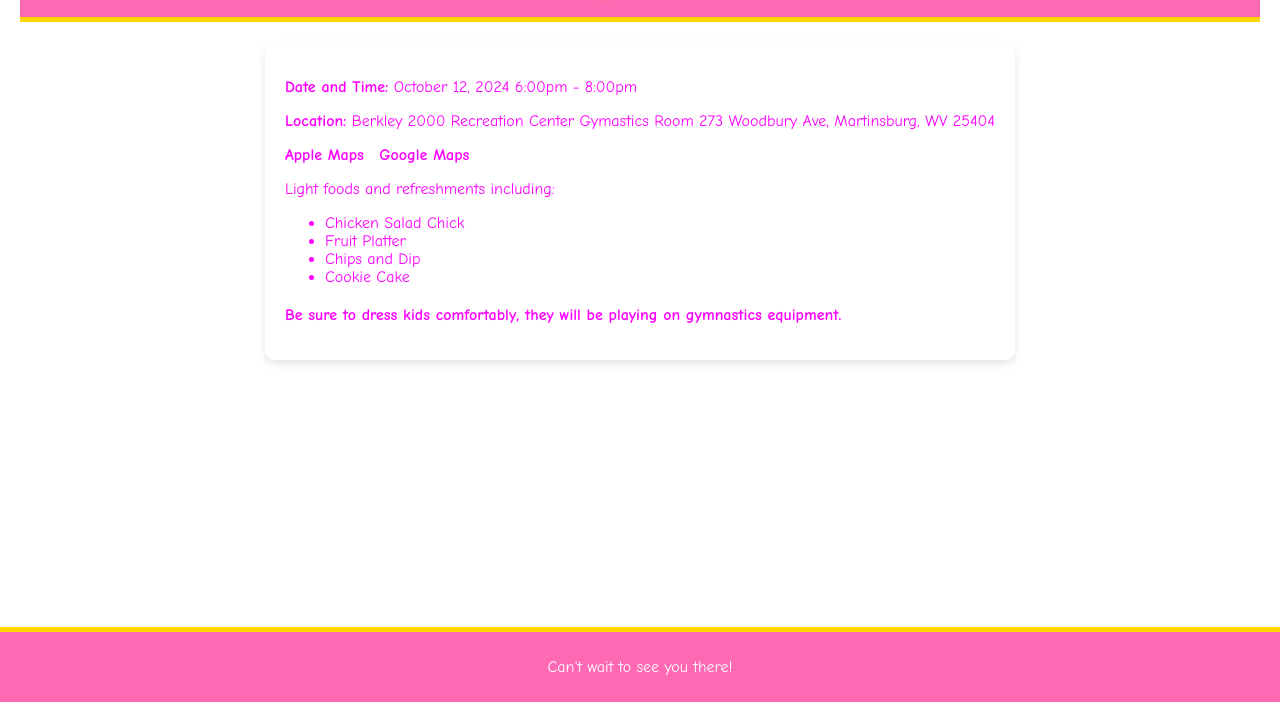
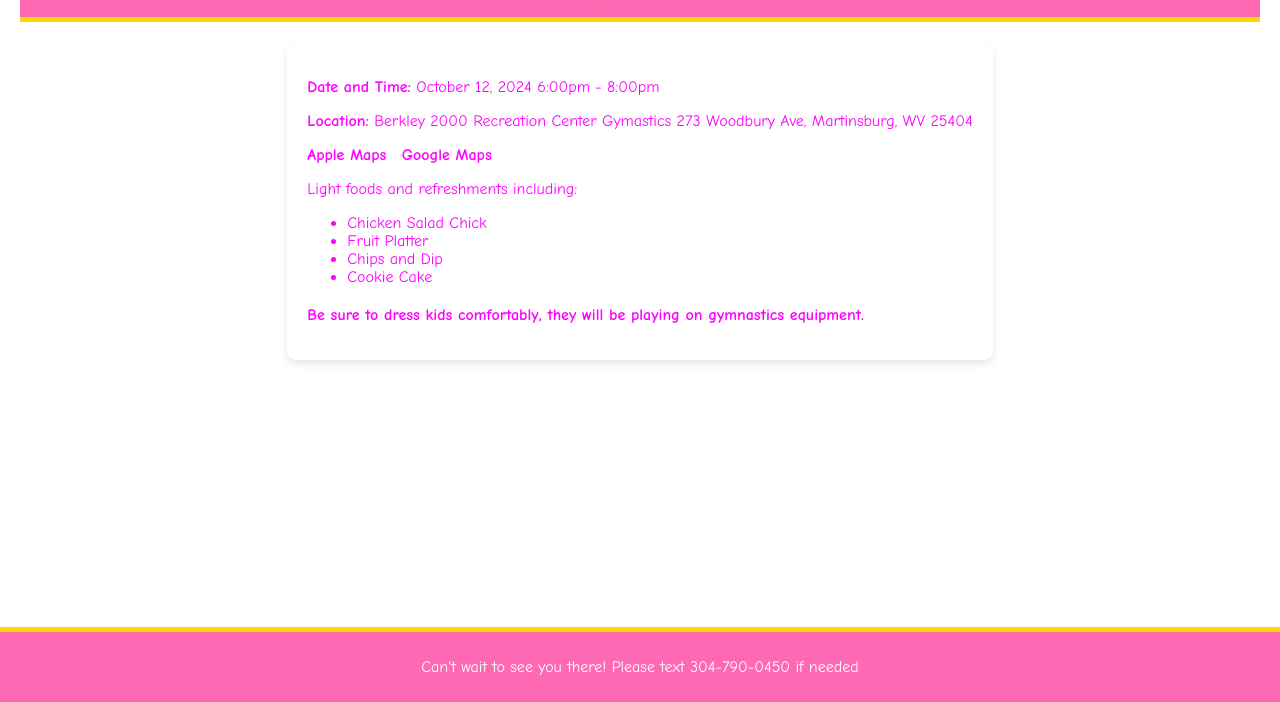
Before and after one commit to rootkid9233/birthday, a plain HTML site: page details.html in a window 1280 px wide. Shown: the part 98-800 px from the top of the page. Drawn offline with Linux system fonts and the light colour scheme; some packages are replaced by stand-ins of ours; a script that the page names is missing.

Commit message:
Update details.html

```diff
--- a/details.html
+++ b/details.html
@@ -104,7 +104,7 @@
 
         <div class="details">
             <p><strong>Date and Time:</strong> October 12, 2024 6:00pm - 8:00pm</p>
-            <p><strong>Location:</strong> Berkley 2000 Recreation Center Gymastics Room
+            <p><strong>Location:</strong> Berkley 2000 Recreation Center Gymastics
                                           273 Woodbury Ave, Martinsburg, WV 25404</p>
             <div class="map-links">
                 <a href="https://maps.apple.com/?address=273%20Woodbury%20Ave,%20Martinsburg,%20WV%2025404,%20United%20States&auid=14771201852086930263&ll=39.446171,-77.966925&lsp=9902&q=273%20Woodbury%20Ave&_ext=ChgKBQgEEOIBCgQIBRADCgQIBhBvCgQIUhAECgQIVRAOCgQIWRABCgUIpAEQARImKYfTE0lgEFNANXxVn3VCZyOAZgCxpcRgn80kqO1nTCZyQFAE" target="_blank">Apple Maps</a>
@@ -123,7 +123,7 @@
         </div>
 
         <div class="footer">
-            <p>Can't wait to see you there!</p>
+            <p>Can't wait to see you there! Please text 304-790-0450 if needed</p>
         </div>
     </div>
 
```
